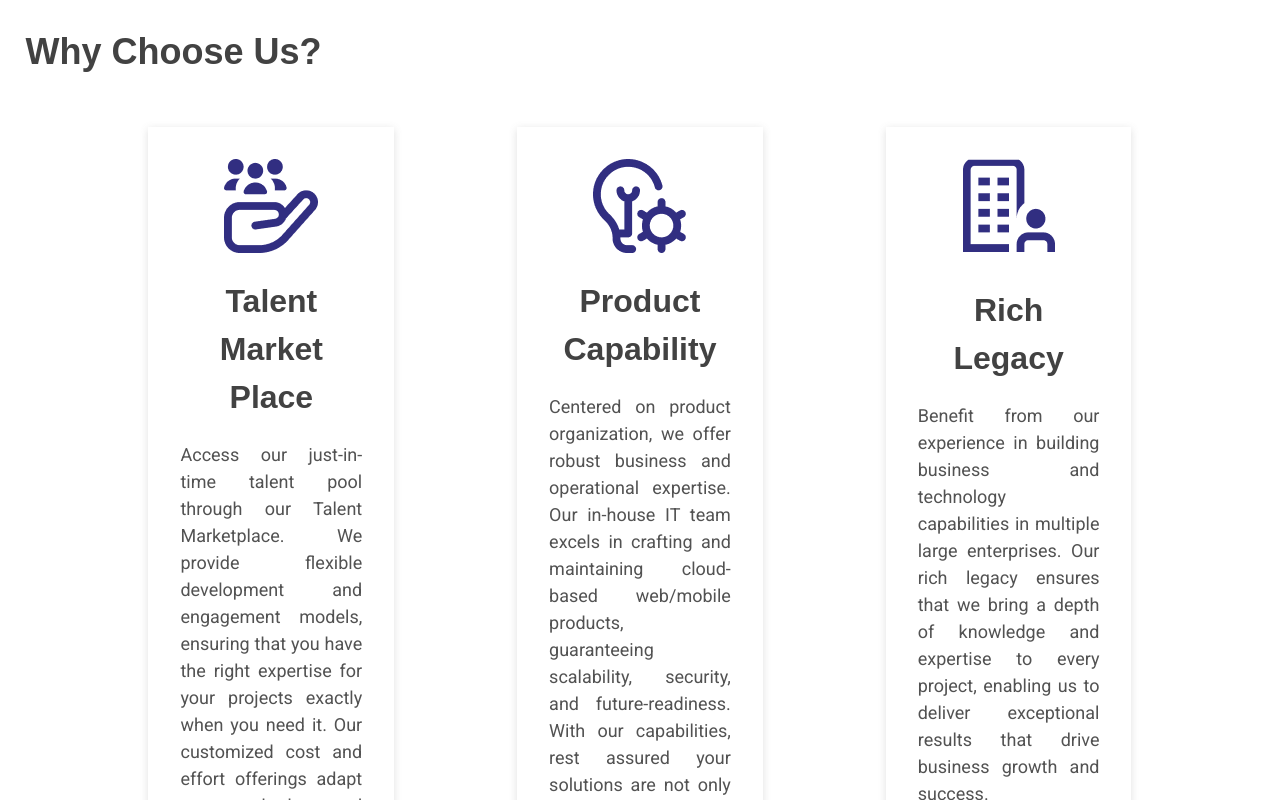
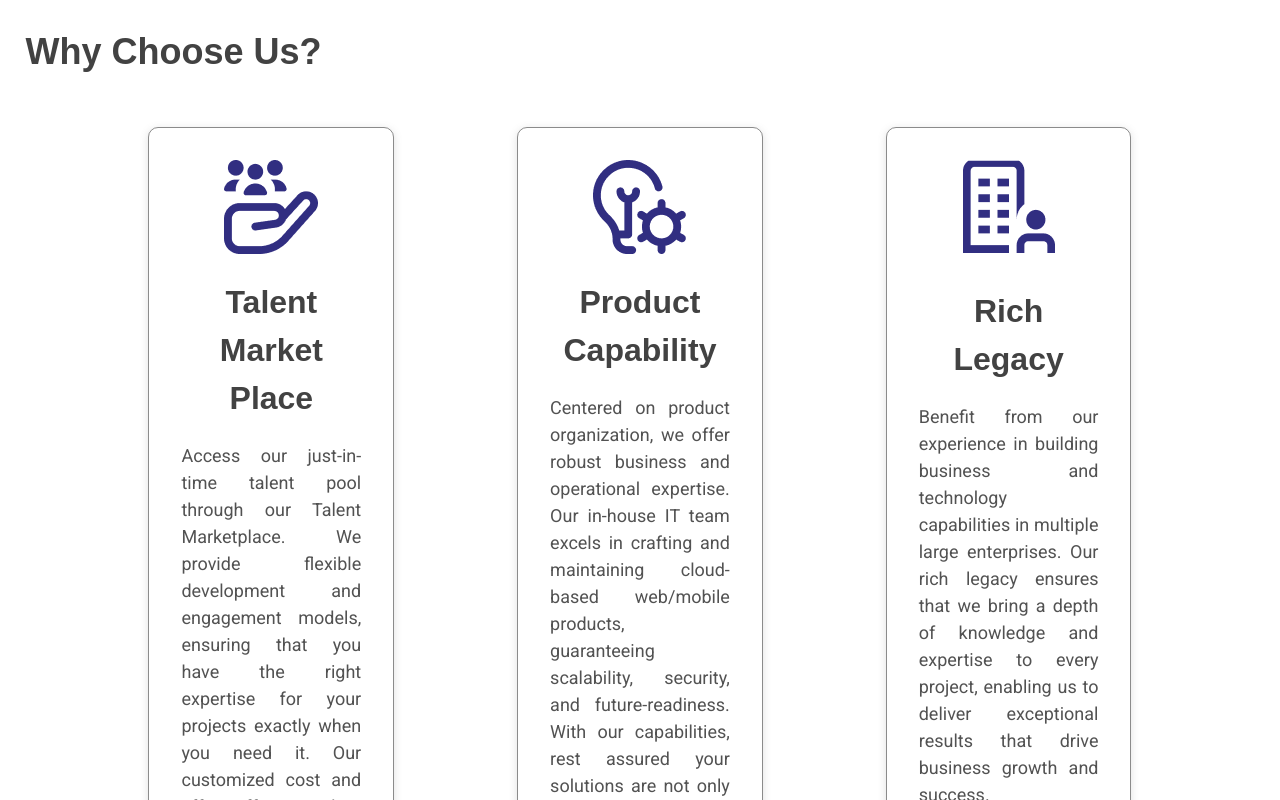
Before and after one commit to sourceease/sourceease-web, an Angular app: page /it-staffing in a window 1280 px wide. Shown: the part 2140-2940 px from the top of the page. Built offline with nearby package versions, Linux system fonts and the light colour scheme.

Commit message:
enhancment

```diff
--- a/src/app/pages/it-staffing/it-staffing.component.scss
+++ b/src/app/pages/it-staffing/it-staffing.component.scss
@@ -61,6 +61,8 @@
 }
 
 .boxShadow {
+    border: 0.4px solid #4242429c;
+    border-radius: 10px;
     box-shadow: rgba(99, 99, 99, 0.2) 0px 2px 8px 0px;
 }
 
```
